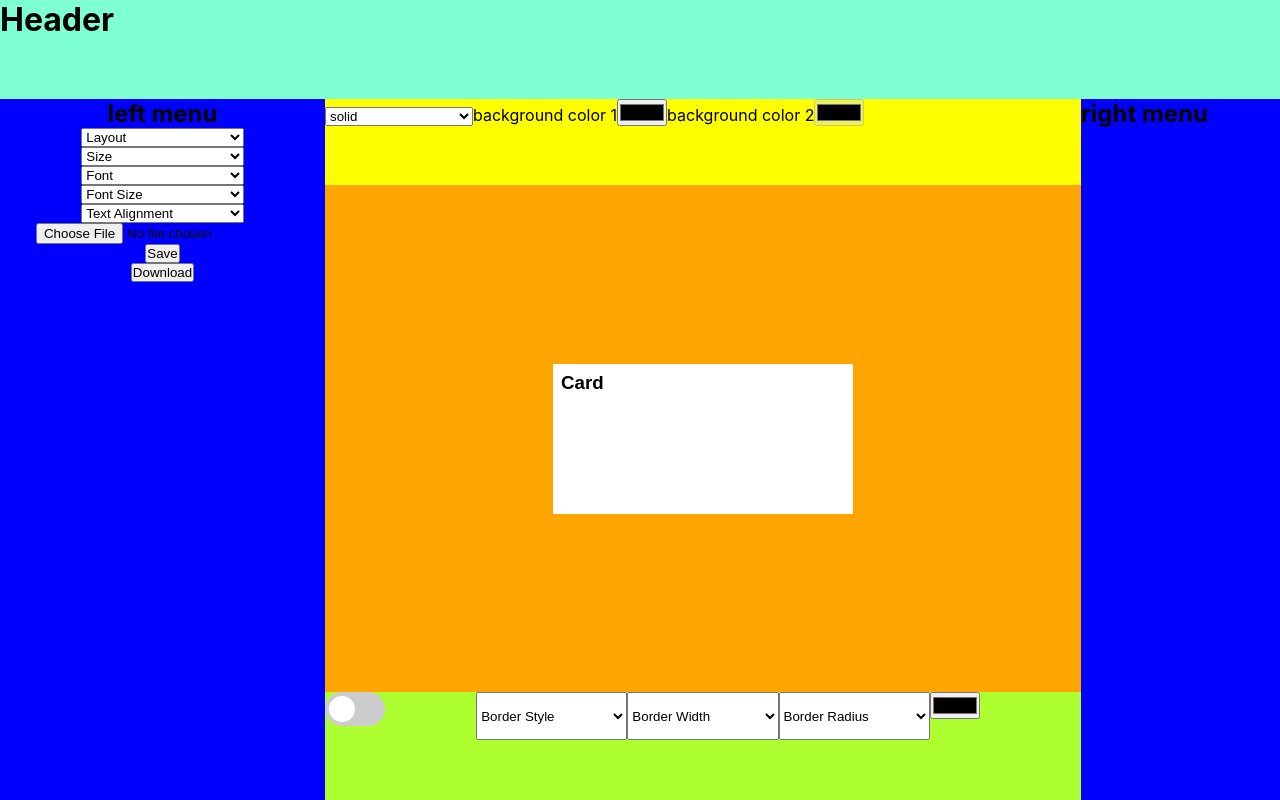
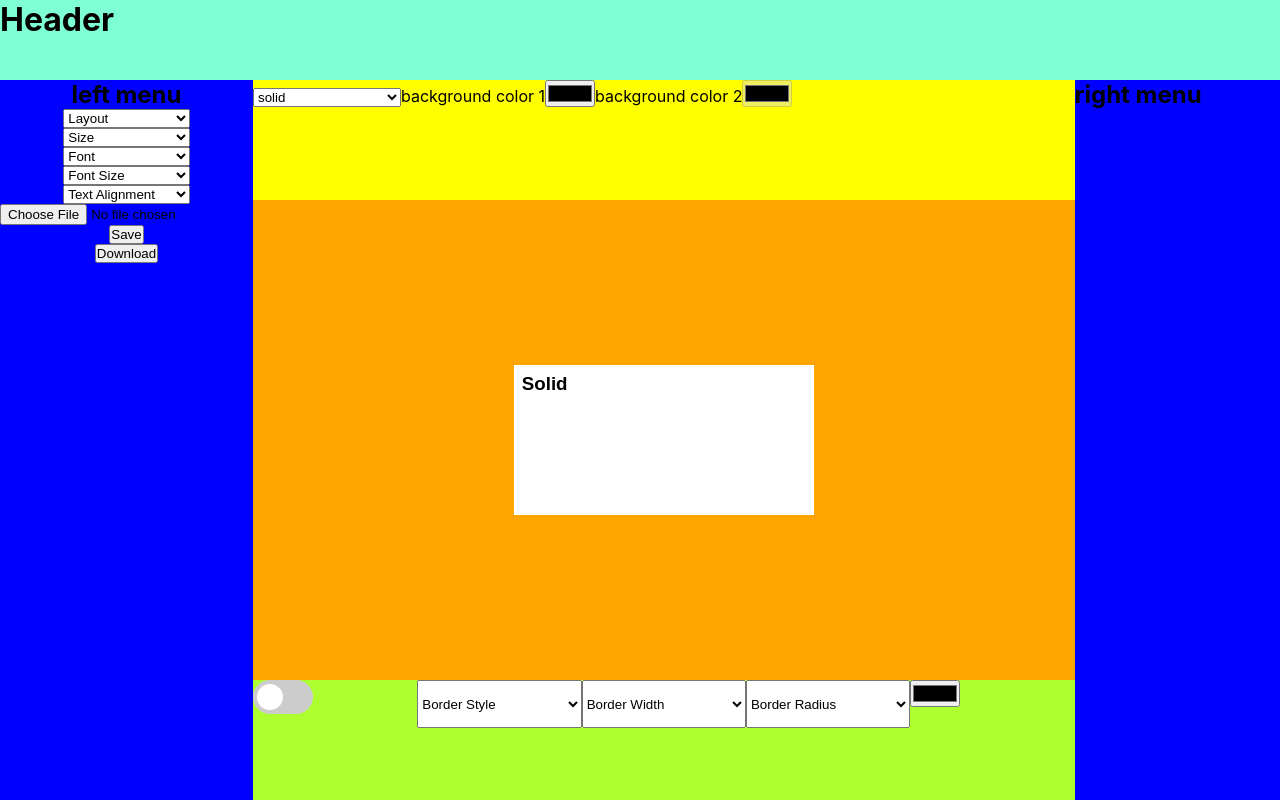
Before and after one commit to TomBirbeck/personal-card-designer, a React (Create React App) app: page / in a window 1280 px wide. Built offline with nearby package versions, Linux system fonts and the light colour scheme.

Commit message:
set up card to display solid or gradient background correctly

```diff
--- a/src/components/App/App.css
+++ b/src/components/App/App.css
@@ -1,14 +1,11 @@
 .App {
   height: 100vh;
   display: grid;
+  grid-template-columns: 0.75fr 1fr 1fr 1fr 0.75fr;
+  grid-template-rows: 0.5fr 0.75fr 3fr 0.75fr;
   grid-template-areas:
   "header header header header header"
   "left-menu top-menu top-menu top-menu right-menu"
-  "left-menu card-area card-area card-area right-menu"
-  "left-menu card-area card-area card-area right-menu"
-  "left-menu card-area card-area card-area right-menu"
-  "left-menu card-area card-area card-area right-menu"
-  "left-menu card-area card-area card-area right-menu"
   "left-menu card-area card-area card-area right-menu"
   "left-menu bottom-menu bottom-menu bottom-menu right-menu";
 }
--- a/src/components/Card/index.tsx
+++ b/src/components/Card/index.tsx
@@ -19,6 +19,18 @@ const Card = () => {
         backgroundColorTwo,
     } = props[0]
     const [borderType, setBorderType] = useState('')
+    const [styles, setStyles] = useState({
+        padding: '0.5rem',
+        height: `${height}px`,
+        width : `${width}px`,
+        fontFamily: `${font}`,
+        fontSize: `${fontSize}px`,
+        TextAlign: `${textAlign}`,
+        border: `${borderType}`,
+        borderRadius: `${borderRadius}rem`,
+        backgroundColor: `${backgroundColorOne}`,
+        backgroundImage: `linear-gradient(${backgroundColorOne}, ${backgroundColorTwo})`,
+    })
 
     useEffect(() => {
         if (border) {
@@ -29,22 +41,50 @@ const Card = () => {
 
     }, [border, borderColor, borderStyle, borderWidth])
 
-    console.log({textAlign})
-    return (
-        <div className="card"
-        style={{
-            padding: '0.5rem',
+    useEffect(() => {
+        if (backgroundStyle === 'solid') {
+            setStyles({...styles,
             height: `${height}px`,
             width : `${width}px`,
             fontFamily: `${font}`,
             fontSize: `${fontSize}px`,
-            textAlign: `left`,
+            TextAlign: `${textAlign}`,
             border: `${borderType}`,
             borderRadius: `${borderRadius}rem`,
-            backgroundColor: `${backgroundColorOne}`
-        }}
+            backgroundColor: `${backgroundColorOne}`,
+            backgroundImage: `none`,
+            })
+        } else if (backgroundStyle === 'gradTop'){
+            setStyles({...styles,
+                height: `${height}px`,
+                width : `${width}px`,
+                fontFamily: `${font}`,
+                fontSize: `${fontSize}px`,
+                TextAlign: `${textAlign}`,
+                border: `${borderType}`,
+                borderRadius: `${borderRadius}rem`,
+                backgroundColor: `${backgroundColorOne}`,
+                backgroundImage: `linear-gradient(${backgroundColorOne}, ${backgroundColorTwo})`,
+        })} else if (backgroundStyle === 'gradLeft') {
+            setStyles({...styles,
+                height: `${height}px`,
+                width : `${width}px`,
+                fontFamily: `${font}`,
+                fontSize: `${fontSize}px`,
+                TextAlign: `${textAlign}`,
+                border: `${borderType}`,
+                borderRadius: `${borderRadius}rem`,
+                backgroundColor: `${backgroundColorOne}`,
+                backgroundImage: `linear-gradient(to right,${backgroundColorOne}, ${backgroundColorTwo})`,
+        })}
+    }, [backgroundColorOne, height, width, font, fontSize, textAlign, borderType, borderRadius, backgroundColorTwo, backgroundStyle])
+
+    // console.log({textAlign, backgroundStyle})
+    return (
+        <div className="card"
+        style={styles}
         >
-            <h3>Card</h3>
+            <h3>Solid</h3>
         </div>
     )
 }
--- a/src/components/CardContainer/CardContainer.css
+++ b/src/components/CardContainer/CardContainer.css
@@ -3,4 +3,8 @@
     background-color: orange;
     display: grid;
     place-items: center;
+    height: 100%;
+    max-height: 100%;
+    width: 100%;
+    max-width: 100%;
 }
--- a/src/components/TopMenu/index.tsx
+++ b/src/components/TopMenu/index.tsx
@@ -20,6 +20,7 @@ const handleBackgroundColorTwo = (e: ChangeEvent<HTMLInputElement>) => {
     setTest({...test, backgroundColorTwo: e.target.value})
     setCardProperties({...cardProperties, backgroundColorTwo: e.target.value})
     }
+
     return (
         <div className='top-menu'>
             <select
@@ -29,13 +30,13 @@ const handleBackgroundColorTwo = (e: ChangeEvent<HTMLInputElement>) => {
             <option value={'solid'}>solid</option>
             <option value={'gradTop'}>Gradient top - bottom</option>
             <option value={'gradLeft'}>Gradient left - right</option>
-            <option value={'radial'}>Gradient radial</option>
+            {/* <option value={'radial'}>Gradient radial</option> */}
         </select>
         <label htmlFor='background one color picker'>background color 1
        <input type={'color'} onChange={handleBackgroundColorOne}/>
         </label>
         <label htmlFor='background two color picker' >background color 2
-       {test.backgroundStyle === 'solid' ? <input type={'color'} onChange={handleBackgroundColorTwo} disabled/>:
+       {cardProperties.backgroundStyle === 'solid' ? <input type={'color'} onChange={handleBackgroundColorTwo} disabled/>:
         <input type={'color'} onChange={handleBackgroundColorTwo}/>}
         </label>
         </div>
```
